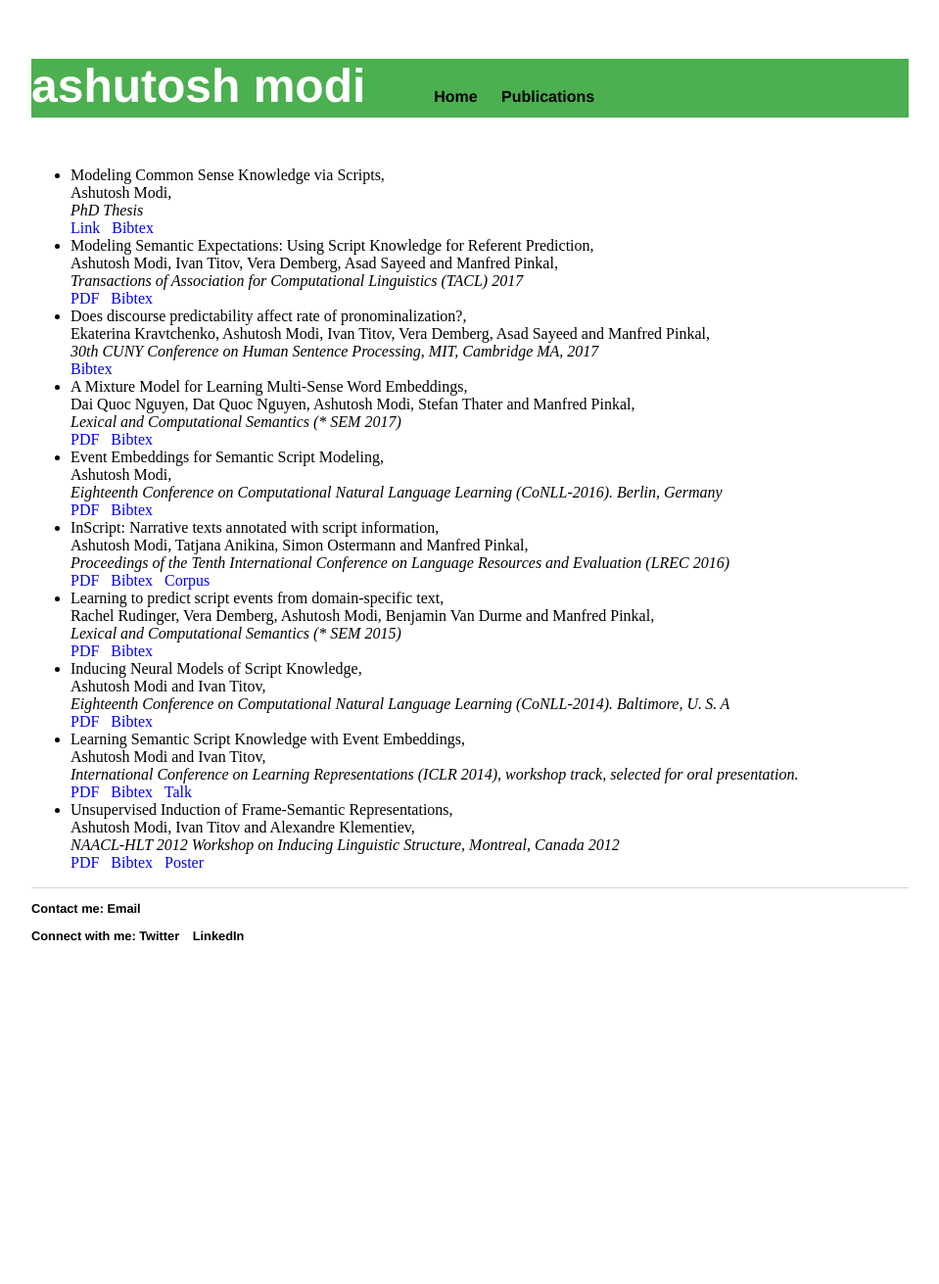
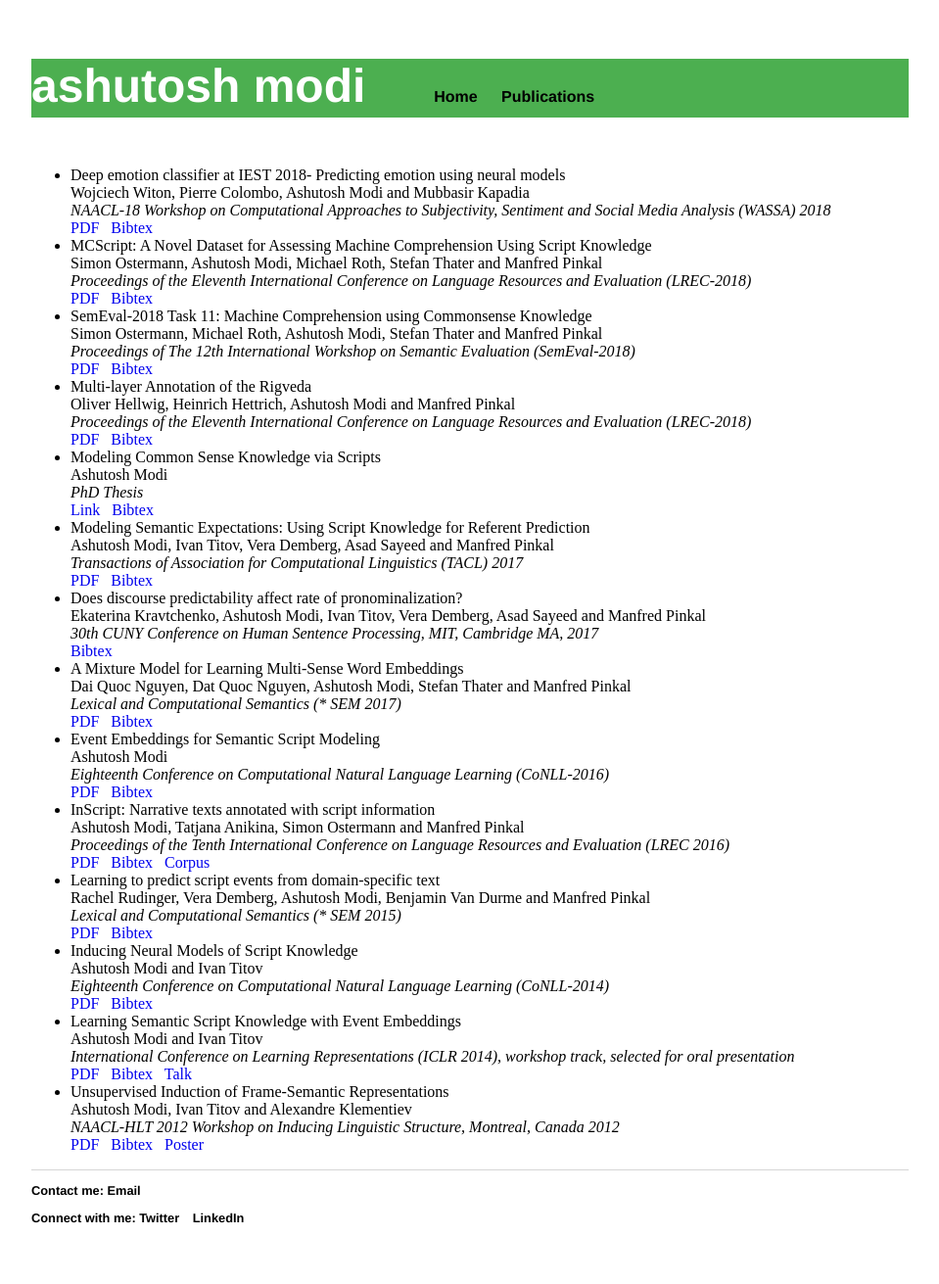
Before and after one commit to ashutosh-modi/ashutosh-modi.github.io, a Jekyll site: the page built from publications/index.html, in a window 1280 px wide. Shown: the whole page at 98% size, without its empty margins (160-1119 px from the left). Built offline with Jekyll 4.4.1, drawn with Linux system fonts in a browser that asks for light colours; before the commit the page ends 1023 px from its top, so only the background shows below that.

Commit message:
Update index.html

```diff
--- a/publications/index.html
+++ b/publications/index.html
@@ -5,56 +5,80 @@ title: Ashutosh Modi
 
 <!-- <h3>Publications</h3> -->
 				<ul>
-                                        <li>Modeling Common Sense Knowledge via Scripts,<br>
-                                                Ashutosh Modi,<br>
+					<li>Deep emotion classifier at IEST 2018- Predicting emotion using neural models<br>
+						Wojciech Witon, Pierre Colombo, Ashutosh Modi and Mubbasir Kapadia <br>
+						<i>NAACL-18 Workshop on Computational Approaches to Subjectivity, Sentiment and Social Media Analysis (WASSA) 2018</i>&nbsp;<br>
+						<a href="papers/wassa18/Deep emotion classifier at IEST 2018- Predicting emotion using neural models.pdf">PDF</a>&nbsp;&nbsp;
+						<a href="papers/wassa18/Deep emotion classifier at IEST 2018- Predicting emotion using neural models.bib">Bibtex</a><br>
+
+					<li>MCScript: A Novel Dataset for Assessing Machine Comprehension Using Script Knowledge<br>
+						Simon Ostermann, Ashutosh Modi, Michael Roth, Stefan Thater and Manfred Pinkal  <br>
+						<i>Proceedings of the Eleventh International Conference on Language Resources and Evaluation (LREC-2018)</i>&nbsp;<br>
+						<a href="papers/wassa18/McScript.pdf">PDF</a>&nbsp;&nbsp;
+						<a href="papers/wassa18/McScript.bib">Bibtex</a><br>
+
+					<li>SemEval-2018 Task 11: Machine Comprehension using Commonsense Knowledge<br>
+						Simon Ostermann, Michael Roth, Ashutosh Modi, Stefan Thater and Manfred Pinkal<br>
+						<i>Proceedings of The 12th International Workshop on Semantic Evaluation (SemEval-2018)</i>&nbsp;<br>
+						<a href="papers/wassa18/SemEval-2018.pdf">PDF</a>&nbsp;&nbsp;
+						<a href="papers/wassa18/SemEval-2018.bib">Bibtex</a><br>
+
+					<li>Multi-layer Annotation of the Rigveda<br>
+						Oliver Hellwig, Heinrich Hettrich, Ashutosh Modi and Manfred Pinkal<br>
+						<i>Proceedings of the Eleventh International Conference on Language Resources and Evaluation (LREC-2018)</i>&nbsp;<br>
+						<a href="papers/wassa18/Multi-layer Annotation of the Rigveda.pdf">PDF</a>&nbsp;&nbsp;
+						<a href="papers/wassa18/Multi-layer Annotation of the Rigveda.bib">Bibtex</a><br>
+
+                                        <li>Modeling Common Sense Knowledge via Scripts<br>
+                                                Ashutosh Modi<br>
                                                 <i>PhD Thesis</i>&nbsp;<br>
                                                 <a href="http://scidok.sulb.uni-saarland.de/volltexte/2017/6923/">Link</a>&nbsp;&nbsp;
                                                 <a href="papers/phd/phd.bib">Bibtex</a><br>
-					<li>Modeling Semantic Expectations: Using Script Knowledge for Referent Prediction,<br>
-                                                Ashutosh Modi, Ivan Titov, Vera Demberg, Asad Sayeed and Manfred Pinkal,<br>
+					<li>Modeling Semantic Expectations: Using Script Knowledge for Referent Prediction<br>
+                                                Ashutosh Modi, Ivan Titov, Vera Demberg, Asad Sayeed and Manfred Pinkal<br>
                                                 <i>Transactions of Association for Computational Linguistics (TACL) 2017</i>&nbsp;<br>
                                                 <a href="papers/tacl16/Modeling_Semantic_Expectations.pdf">PDF</a>&nbsp;&nbsp;
                                                 <a href="papers/tacl16/Modeling_Semantic_Expectations.bib">Bibtex</a><br>
-					<li>Does discourse predictability affect rate of pronominalization?,<br>
-                                                Ekaterina Kravtchenko, Ashutosh Modi, Ivan Titov, Vera Demberg, Asad Sayeed and Manfred Pinkal,<br>
+					<li>Does discourse predictability affect rate of pronominalization?<br>
+                                                Ekaterina Kravtchenko, Ashutosh Modi, Ivan Titov, Vera Demberg, Asad Sayeed and Manfred Pinkal<br>
                                                 <i>30th CUNY Conference on Human Sentence Processing, MIT, Cambridge MA, 2017</i>&nbsp;<br>
                                                 <a href="papers/cuny17/cuny17.bib">Bibtex</a><br>
-					<li>A Mixture Model for Learning Multi-Sense Word Embeddings,<br>
-                                                Dai Quoc Nguyen, Dat Quoc Nguyen, Ashutosh Modi, Stefan Thater and Manfred Pinkal,<br>
+					<li>A Mixture Model for Learning Multi-Sense Word Embeddings<br>
+                                                Dai Quoc Nguyen, Dat Quoc Nguyen, Ashutosh Modi, Stefan Thater and Manfred Pinkal<br>
                                                 <i>Lexical and Computational Semantics (* SEM 2017)</i>&nbsp;<br>
                                                 <a href="https://arxiv.org/pdf/1706.05111.pdf">PDF</a>&nbsp;&nbsp;
                                                 <!-- <a href="papers/starSem17/A_Mixture_Model_for_Learning_MultiSense_Word_Embeddings.pdf">PDF</a>&nbsp;&nbsp; -->
                                                 <a href="papers/starSem17/A_Mixture_Model_for_Learning_MultiSense_Word_Embeddings.bib">Bibtex</a><br>
-					<li>Event Embeddings for Semantic Script Modeling,<br>
-						Ashutosh Modi,<br>
-						<i>Eighteenth Conference on Computational Natural Language Learning (CoNLL-2016). Berlin, Germany</i>&nbsp;<br>
+					<li>Event Embeddings for Semantic Script Modeling<br>
+						Ashutosh Modi<br>
+						<i>Eighteenth Conference on Computational Natural Language Learning (CoNLL-2016)</i>&nbsp;<br>
 						<a href="papers/conll16/Event_Embeddings_for_Semantic_Script_Modeling.pdf">PDF</a>&nbsp;&nbsp;
 						<a href="papers/conll16/Event_Embeddings_for_Semantic_Script_Modeling.bib">Bibtex</a><br>
-					<li>InScript: Narrative texts annotated with script information,<br>
-						Ashutosh Modi, Tatjana Anikina, Simon Ostermann and Manfred Pinkal,<br>
+					<li>InScript: Narrative texts annotated with script information<br>
+						Ashutosh Modi, Tatjana Anikina, Simon Ostermann and Manfred Pinkal<br>
 						<i>Proceedings of the Tenth International Conference on Language Resources and Evaluation (LREC 2016)</i>&nbsp;<br>
 						<a href="papers/lrec16/InScript.pdf">PDF</a>&nbsp;&nbsp;
 						<a href="papers/lrec16/InScript.bib">Bibtex</a>&nbsp;&nbsp;
 						<a href="http://www.sfb1102.uni-saarland.de/?page_id=2582">Corpus</a><br>
-					<li>Learning to predict script events from domain-specific text,<br>
-						Rachel Rudinger, Vera Demberg, Ashutosh Modi, Benjamin Van Durme and Manfred Pinkal,<br>
+					<li>Learning to predict script events from domain-specific text<br>
+						Rachel Rudinger, Vera Demberg, Ashutosh Modi, Benjamin Van Durme and Manfred Pinkal<br>
 						<i>Lexical and Computational Semantics (* SEM 2015)</i>&nbsp;<br>
 						<a href="papers/starSem15/Learning_to_predict_script_events_from_domain_specific_text.pdf">PDF</a>&nbsp;&nbsp;
 						<a href="papers/starSem15/Learning_to_predict_script_events_from_domain_specific_text.bib">Bibtex</a><br>
-					<li>Inducing Neural Models of Script Knowledge,<br>
-						Ashutosh Modi and Ivan Titov,<br>
-						<i>Eighteenth Conference on Computational Natural Language Learning (CoNLL-2014). Baltimore, U.&thinsp;S.&thinsp;A</i>&nbsp;<br>
+					<li>Inducing Neural Models of Script Knowledge<br>
+						Ashutosh Modi and Ivan Titov<br>
+						<i>Eighteenth Conference on Computational Natural Language Learning (CoNLL-2014)</i>&nbsp;<br>
 						<a href="papers/conll14/conll14.pdf">PDF</a>&nbsp;&nbsp;
 						<a href="papers/conll14/conll14.bib">Bibtex</a><br>
 
-					<li>Learning Semantic Script Knowledge with Event Embeddings,<br>
-						Ashutosh Modi and Ivan Titov,<br>
-						<i>International Conference on Learning Representations (ICLR	2014),	workshop	track,	selected	for	oral presentation.</i>&nbsp;<br>
+					<li>Learning Semantic Script Knowledge with Event Embeddings<br>
+						Ashutosh Modi and Ivan Titov<br>
+						<i>International Conference on Learning Representations (ICLR	2014),	workshop	track,	selected	for	oral presentation</i>&nbsp;<br>
 						<a href="papers/iclr14/iclr14.pdf">PDF</a>&nbsp;&nbsp;
 						<a href="papers/iclr14/iclr14.bib">Bibtex</a>&nbsp;&nbsp;
 						<a href="http://www.youtube.com/watch?v=_O1YTPwRsEc">Talk</a>
-					<li>Unsupervised Induction of Frame-Semantic Representations,<br>
-						Ashutosh Modi, Ivan Titov and Alexandre Klementiev,<br>
+					<li>Unsupervised Induction of Frame-Semantic Representations<br>
+						Ashutosh Modi, Ivan Titov and Alexandre Klementiev<br>
 						<i>NAACL-HLT 2012 Workshop on Inducing Linguistic Structure, Montreal, Canada 2012</i><br>
 						<a href="papers/naacl12/naacl12.pdf">PDF</a>&nbsp;&nbsp;
 						<a href="papers/naacl12/naacl12.bib">Bibtex</a>&nbsp;&nbsp;
```
